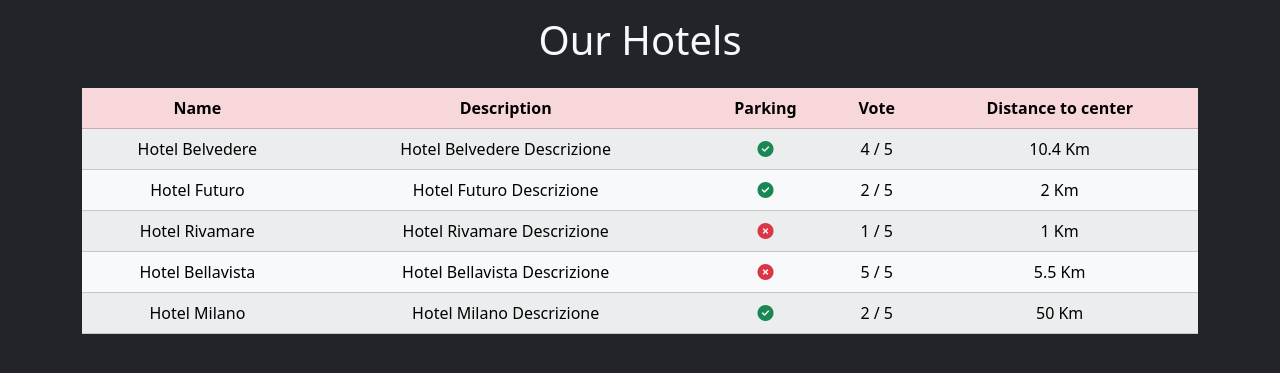
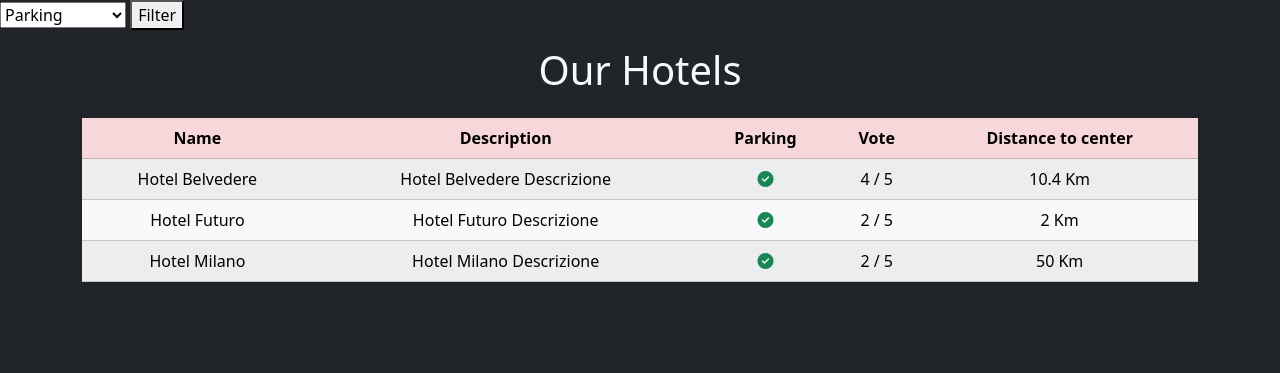
Before and after one commit to PaoloMarzocchi/php-hotel, a PHP site: page /?filter=1 in a window 1280 px wide. Shown: the top 373 px of the page. Run offline with PHP 8.4, Linux system fonts and the light colour scheme.

Commit message:
add filter for hotels with parking

```diff
--- a/index.php
+++ b/index.php
@@ -40,9 +40,15 @@ $hotels = [
 
 ];
 
-/* foreach ($hotels as $hotel) {
-    var_dump($hotel['name']);
-} */
+$filterValue = $_GET['filter'];
+
+foreach ($hotels as $hotel) {
+
+    if ($hotel['parking']) {
+       $filteredHotels[] = $hotel ;
+    }
+}
+//var_dump($filteredHotels);
 ?>
 
 <!DOCTYPE html>
@@ -55,6 +61,15 @@ $hotels = [
     <link href="https://cdn.jsdelivr.net/npm/bootstrap@5.3.3/dist/css/bootstrap.min.css" rel="stylesheet" integrity="sha384-QWTKZyjpPEjISv5WaRU9OFeRpok6YctnYmDr5pNlyT2bRjXh0JMhjY6hW+ALEwIH" crossorigin="anonymous">
 </head>
 <body class="bg-dark">
+    <form action="" method="get">
+        <label for="filter">
+            <select name="filter" id="filter">
+                <option value="none" disabled>Select to filter</option>
+                <option value="parking">Parking</option>
+            </select>
+        </label>
+        <button type="submit">Filter</button>
+    </form>
     <div class="container">
         <h1 class="text-center text-light my-3">Our Hotels</h1>
     <table class="table table-light table-striped mt-4 text-center">
@@ -68,7 +83,8 @@ $hotels = [
             </tr>
         </thead>
         <tbody>
-            <?php foreach ($hotels as $hotel) :?>
+            <?php foreach (($filterValue ? $filteredHotels : $hotels) as $hotel) :?>
+
                 <tr>
                 <td class="fw-medium">
                     <?=$hotel['name']?>
```
